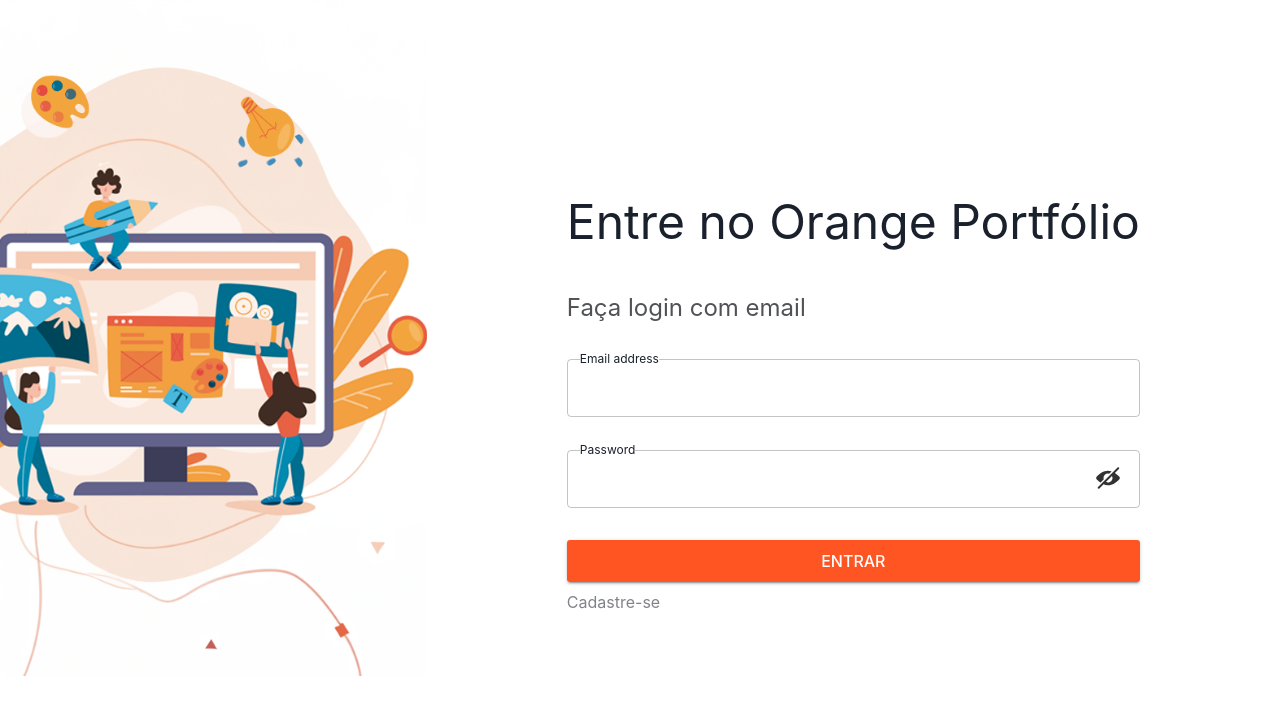
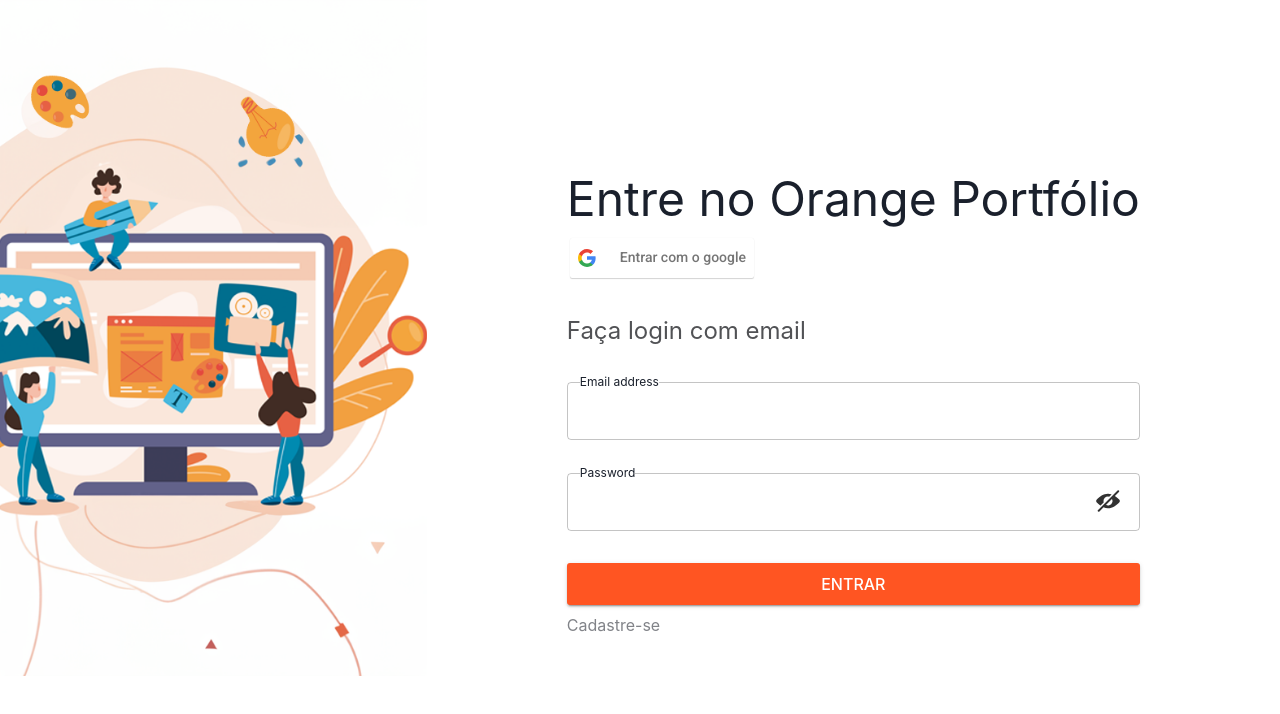
Before and after one commit to squad3-hackathon/squad3_hackathon_frontend, a React (Vite) app: page / in a window 1280 px wide. Shown: the top 714 px of the page. Built offline with nearby package versions, Linux system fonts and the light colour scheme; the HTML template or start-up script is replaced by a standard one.

Commit message:
add button google login/resolver centralizacao

```diff
--- a/index.html
+++ b/index.html
@@ -7,6 +7,6 @@
   </head>
   <body>
     <div id="root"></div>
-    <script type="module" src="/src/main.jsx"></script>
+    <script type="module" src="./src/main.jsx"></script>
   </body>
 </html>
--- a/src/Components/Login.jsx
+++ b/src/Components/Login.jsx
@@ -13,6 +13,7 @@
 import LoginImg from "../assets/img_login.png";
 import Button from "../Foms/ButtonRegister";
 import useForm from "../Hooks/useForms";
+import GoogleLoginButton from '../Foms/GoogleLoginButton';
 
 const Login = () => {
   /*Show Password  */
@@ -50,6 +51,7 @@
             <Text fontSize={[null, "1.5rem", "3rem"]}>
               Entre no Orange Portfólio
             </Text>
+            <GoogleLoginButton />
             <Text color="#515255" pt="2rem" fontSize={[null, "1rem", "1.5rem"]}>
               Faça login com email
             </Text>
--- /dev/null
+++ b/src/Foms/GoogleLoginButton.css
@@ -0,0 +1,33 @@
+.google-login-button {
+    display: flex;
+    padding: 11px var(--1, 8px);
+    align-items: flex-start;
+    gap: var(--3, 24px);
+    border-radius: 2px;
+    background: #FFF;
+    /* googleshadow1 */
+    box-shadow: 0px 1px 1px 0px rgba(0, 0, 0, 0.17), 0px 0px 1px 0px rgba(0, 0, 0, 0.08);
+}
+.button-text{
+    color: rgba(0, 0, 0, 0.54);
+    font-family: Roboto;
+    font-size: 14px;
+    font-style: normal;
+    font-weight: 500;
+    line-height: normal;
+}
+.google-logo{
+    width: 18px;
+    height: 18px;
+}
+
+.google-login-button-container{
+    width: 100%;
+    height: 100%;
+    padding: 3px;
+    flex-direction: column;
+    justify-content: flex-start;
+    align-items: flex-start;
+    gap: 8px;
+    display: inline-flex;
+}
--- /dev/null
+++ b/src/Foms/GoogleLoginButton.jsx
@@ -0,0 +1,17 @@
+import React from 'react';
+import './GoogleLoginButton.css';
+import googleLogo from '../assets/img_google.svg';
+
+
+const GoogleLoginButton = () => {
+  return (
+    <div className="google-login-button-container">
+      <button className="google-login-button">
+        <img src={googleLogo} alt="Google Logo" className="google-logo" />
+        <div className="button-text">Entrar com o google</div>
+      </button>
+    </div>
+  );
+};
+
+export default GoogleLoginButton;
```
Also changed, not shown: src/assets/img_google.svg (added).
